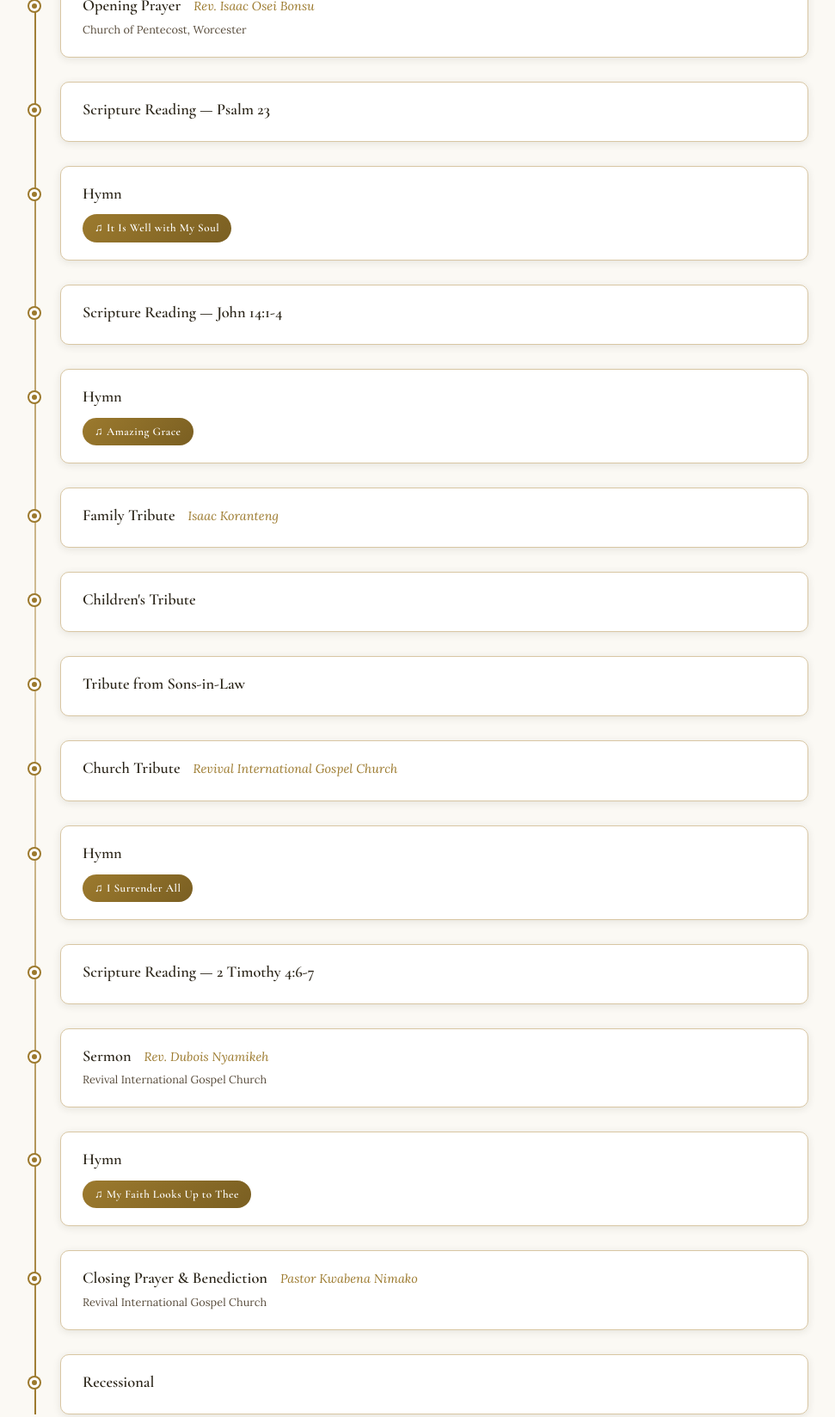
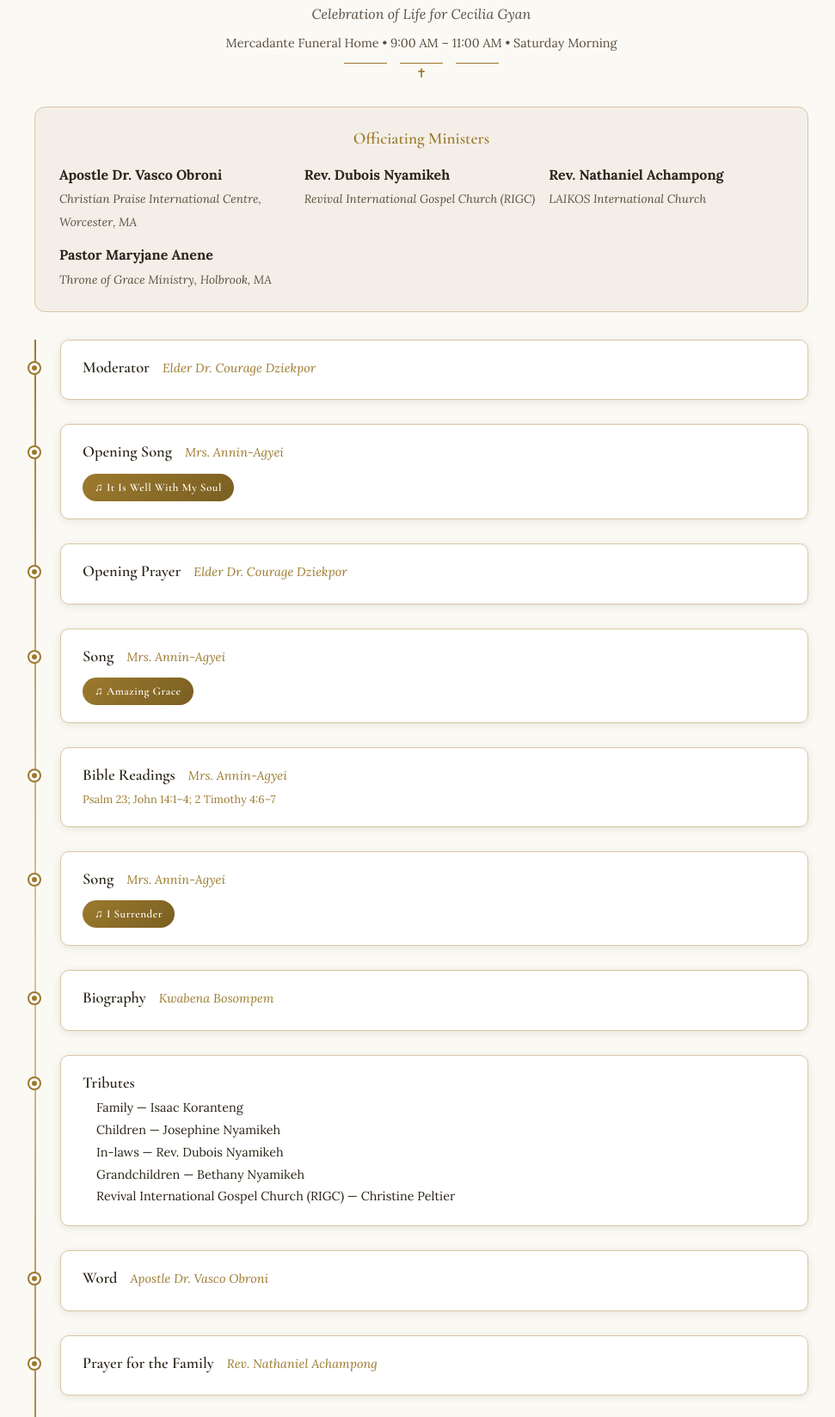
Before and after one commit to kbosompem/cecilia-gyan-memorial, a plain HTML site: page index.html in a window 1280 px wide. Shown: the part 1125-2773 px from the top of the page at 86% size, without its empty margins (150-1121 px from the left). Drawn offline with nearby package versions, Linux system fonts and the light colour scheme.

Commit message:
Fix OOS to match booklet exactly, add RIGC, fix dates
- Correct Order of Service with all 4 ministers and churches
- RIGC shown as organizing church on cover
- Fixed dates: 1944-2026 (not 1945-2025)
- Warmer landing page gradient
- Added "Ama Kwuboa" nickname

```diff
--- a/index.html
+++ b/index.html
@@ -138,7 +138,7 @@ a:hover { color: var(--gold); }
   justify-content: center;
   text-align: center;
   padding: 100px 20px 60px;
-  background: linear-gradient(135deg, var(--dark) 0%, var(--dark-accent) 40%, #4A3320 100%);
+  background: linear-gradient(135deg, #1a1208 0%, #2a1f10 30%, #3d2e18 60%, #5a4428 100%);
   position: relative;
   overflow: hidden;
 }
@@ -1054,10 +1054,12 @@ a:hover { color: var(--gold); }
 <section class="hero" id="home">
   <img src="images/main.JPG" alt="Cecilia Gyan" class="hero-portrait">
   <div class="hero-cross">&#10013;</div>
+  <p style="font-family:'Cormorant Garamond',serif; color:var(--gold-light); font-size:1rem; letter-spacing:3px; text-transform:uppercase; margin-bottom:8px;">Revival International Gospel Church presents</p>
+  <p style="font-family:'Cormorant Garamond',serif; color:var(--gold-light); font-size:1.2rem; font-style:italic; margin-bottom:12px;">Celebration of Life</p>
   <h1>CECILIA GYAN</h1>
-  <div class="hero-subtitle">"Sweet Sixteen"</div>
+  <div class="hero-subtitle">"Sweet Sixteen" &bull; Ama Kwuboa</div>
   <div class="hero-divider"></div>
-  <div class="hero-dates">1945 &nbsp;&mdash;&nbsp; 2025</div>
+  <div class="hero-dates">December 24, 1944 &nbsp;&mdash;&nbsp; February 9, 2026</div>
   <div class="hero-divider"></div>
   <div class="hero-scripture">
     "The Lord is close to the brokenhearted and saves those who are crushed in spirit."
@@ -1070,112 +1072,70 @@ a:hover { color: var(--gold); }
   <div class="container">
     <div class="section-header">
       <h2>Order of Service</h2>
+      <p style="font-style:italic; color:var(--text-light); margin-top:4px;">Celebration of Life for Cecilia Gyan</p>
+      <p style="color:var(--text-light); font-size:0.9rem; margin-top:8px;">Mercadante Funeral Home &bull; 9:00 AM &ndash; 11:00 AM &bull; Saturday Morning</p>
       <div class="ornament"><span></span><span class="ornament-icon">&#10013;</span><span></span></div>
     </div>
+
+    <!-- Officiating Ministers -->
+    <div style="background:var(--blush); border:1px solid var(--border); border-radius:12px; padding:24px 28px; margin-bottom:32px;">
+      <h3 style="font-family:'Cormorant Garamond',serif; color:var(--gold); font-size:1.2rem; margin-bottom:16px; text-align:center;">Officiating Ministers</h3>
+      <div style="display:grid; grid-template-columns:repeat(auto-fit,minmax(240px,1fr)); gap:12px;">
+        <div><strong>Apostle Dr. Vasco Obroni</strong><br><em style="color:var(--text-light); font-size:0.85rem;">Christian Praise International Centre, Worcester, MA</em></div>
+        <div><strong>Rev. Dubois Nyamikeh</strong><br><em style="color:var(--text-light); font-size:0.85rem;">Revival International Gospel Church (RIGC)</em></div>
+        <div><strong>Rev. Nathaniel Achampong</strong><br><em style="color:var(--text-light); font-size:0.85rem;">LAIKOS International Church</em></div>
+        <div><strong>Pastor Maryjane Anene</strong><br><em style="color:var(--text-light); font-size:0.85rem;">Throne of Grace Ministry, Holbrook, MA</em></div>
+      </div>
+    </div>
+
     <div class="service-timeline">
-
       <div class="service-item">
-        <div class="service-item-header">
-          <h3>Opening Prayer</h3>
-          <span class="minister">Rev. Isaac Osei Bonsu</span>
-        </div>
-        <span class="church">Church of Pentecost, Worcester</span>
-      </div>
-
+        <div class="service-item-header"><h3>Moderator</h3><span class="minister">Elder Dr. Courage Dziekpor</span></div>
+      </div>
       <div class="service-item">
-        <div class="service-item-header">
-          <h3>Scripture Reading &mdash; Psalm 23</h3>
-        </div>
-      </div>
-
+        <div class="service-item-header"><h3>Opening Song</h3><span class="minister">Mrs. Annin-Agyei</span></div>
+        <a href="#song-it-is-well" class="song-link">&#9835; It Is Well With My Soul</a>
+      </div>
       <div class="service-item">
-        <div class="service-item-header">
-          <h3>Hymn</h3>
-        </div>
-        <a href="#song-it-is-well" class="song-link">&#9835; It Is Well with My Soul</a>
-      </div>
-
+        <div class="service-item-header"><h3>Opening Prayer</h3><span class="minister">Elder Dr. Courage Dziekpor</span></div>
+      </div>
       <div class="service-item">
-        <div class="service-item-header">
-          <h3>Scripture Reading &mdash; John 14:1-4</h3>
-        </div>
-      </div>
-
+        <div class="service-item-header"><h3>Song</h3><span class="minister">Mrs. Annin-Agyei</span></div>
+        <a href="#song-amazing-grace" class="song-link">&#9835; Amazing Grace</a>
+      </div>
       <div class="service-item">
-        <div class="service-item-header">
-          <h3>Hymn</h3>
-        </div>
-        <a href="#song-amazing-grace" class="song-link">&#9835; Amazing Grace</a>
-      </div>
-
+        <div class="service-item-header"><h3>Bible Readings</h3><span class="minister">Mrs. Annin-Agyei</span></div>
+        <span class="church"><a href="#scriptures">Psalm 23; John 14:1&ndash;4; 2 Timothy 4:6&ndash;7</a></span>
+      </div>
       <div class="service-item">
-        <div class="service-item-header">
-          <h3>Family Tribute</h3>
-          <span class="minister">Isaac Koranteng</span>
-        </div>
-      </div>
-
+        <div class="service-item-header"><h3>Song</h3><span class="minister">Mrs. Annin-Agyei</span></div>
+        <a href="#song-i-surrender" class="song-link">&#9835; I Surrender</a>
+      </div>
       <div class="service-item">
-        <div class="service-item-header">
-          <h3>Children's Tribute</h3>
-        </div>
-      </div>
-
+        <div class="service-item-header"><h3>Biography</h3><span class="minister">Kwabena Bosompem</span></div>
+      </div>
       <div class="service-item">
-        <div class="service-item-header">
-          <h3>Tribute from Sons-in-Law</h3>
-        </div>
-      </div>
-
+        <div class="service-item-header"><h3>Tributes</h3></div>
+        <div style="padding-left:16px; font-size:0.9rem; line-height:1.8;">
+          Family &mdash; Isaac Koranteng<br>
+          Children &mdash; Josephine Nyamikeh<br>
+          In-laws &mdash; Rev. Dubois Nyamikeh<br>
+          Grandchildren &mdash; Bethany Nyamikeh<br>
+          Revival International Gospel Church (RIGC) &mdash; Christine Peltier
+        </div>
+      </div>
       <div class="service-item">
-        <div class="service-item-header">
-          <h3>Church Tribute</h3>
-          <span class="minister">Revival International Gospel Church</span>
-        </div>
-      </div>
-
+        <div class="service-item-header"><h3>Word</h3><span class="minister">Apostle Dr. Vasco Obroni</span></div>
+      </div>
       <div class="service-item">
-        <div class="service-item-header">
-          <h3>Hymn</h3>
-        </div>
-        <a href="#song-i-surrender" class="song-link">&#9835; I Surrender All</a>
-      </div>
-
+        <div class="service-item-header"><h3>Prayer for the Family</h3><span class="minister">Rev. Nathaniel Achampong</span></div>
+      </div>
       <div class="service-item">
-        <div class="service-item-header">
-          <h3>Scripture Reading &mdash; 2 Timothy 4:6-7</h3>
-        </div>
-      </div>
-
+        <div class="service-item-header"><h3>Announcements</h3><span class="minister">Elder Dr. Courage Dziekpor</span></div>
+      </div>
       <div class="service-item">
-        <div class="service-item-header">
-          <h3>Sermon</h3>
-          <span class="minister">Rev. Dubois Nyamikeh</span>
-        </div>
-        <span class="church">Revival International Gospel Church</span>
-      </div>
-
-      <div class="service-item">
-        <div class="service-item-header">
-          <h3>Hymn</h3>
-        </div>
-        <a href="#song-my-faith" class="song-link">&#9835; My Faith Looks Up to Thee</a>
-      </div>
-
-      <div class="service-item">
-        <div class="service-item-header">
-          <h3>Closing Prayer &amp; Benediction</h3>
-          <span class="minister">Pastor Kwabena Nimako</span>
-        </div>
-        <span class="church">Revival International Gospel Church</span>
-      </div>
-
-      <div class="service-item">
-        <div class="service-item-header">
-          <h3>Recessional</h3>
-        </div>
-      </div>
-
+        <div class="service-item-header"><h3>Final Viewing of the Body</h3></div>
+      </div>
     </div>
   </div>
 </section>
```
